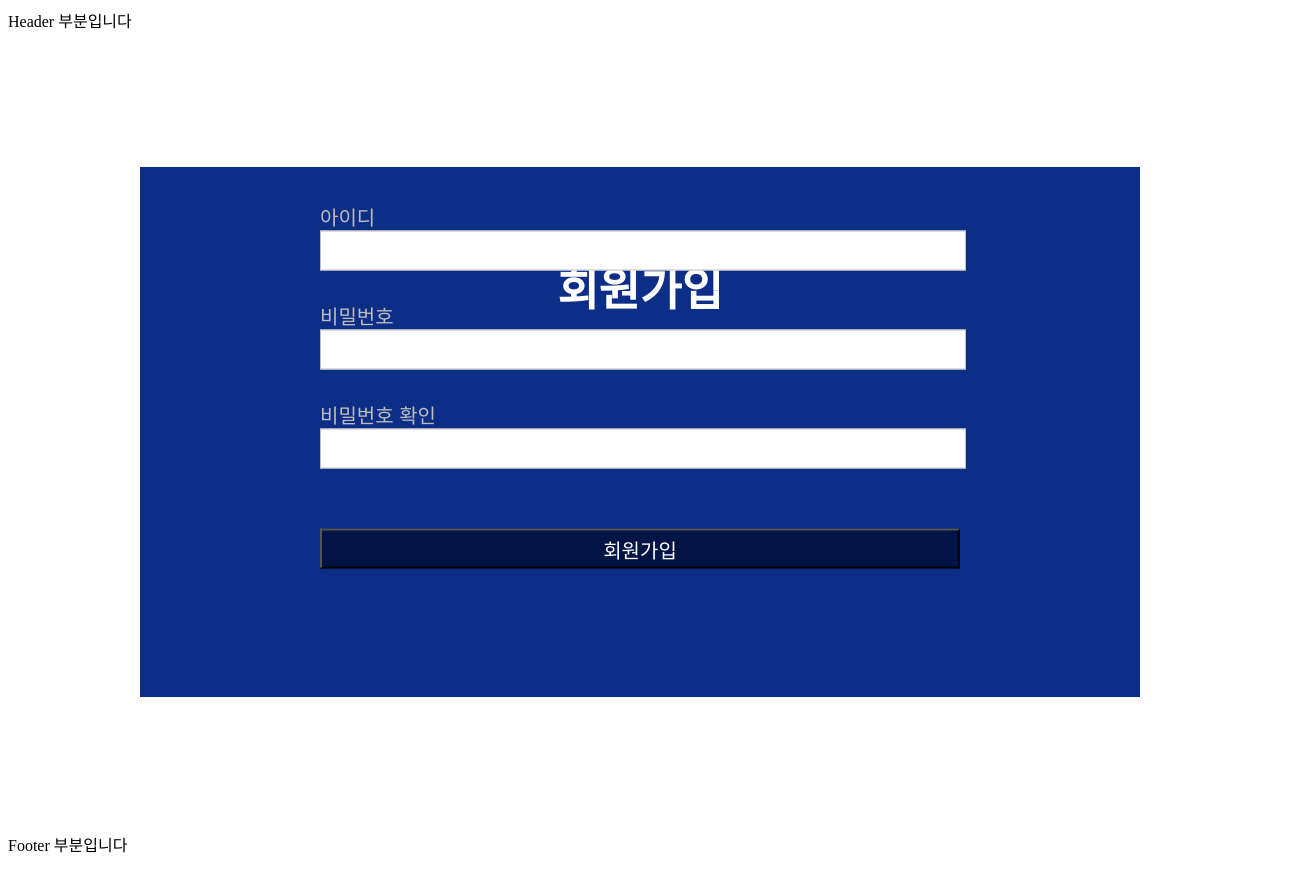
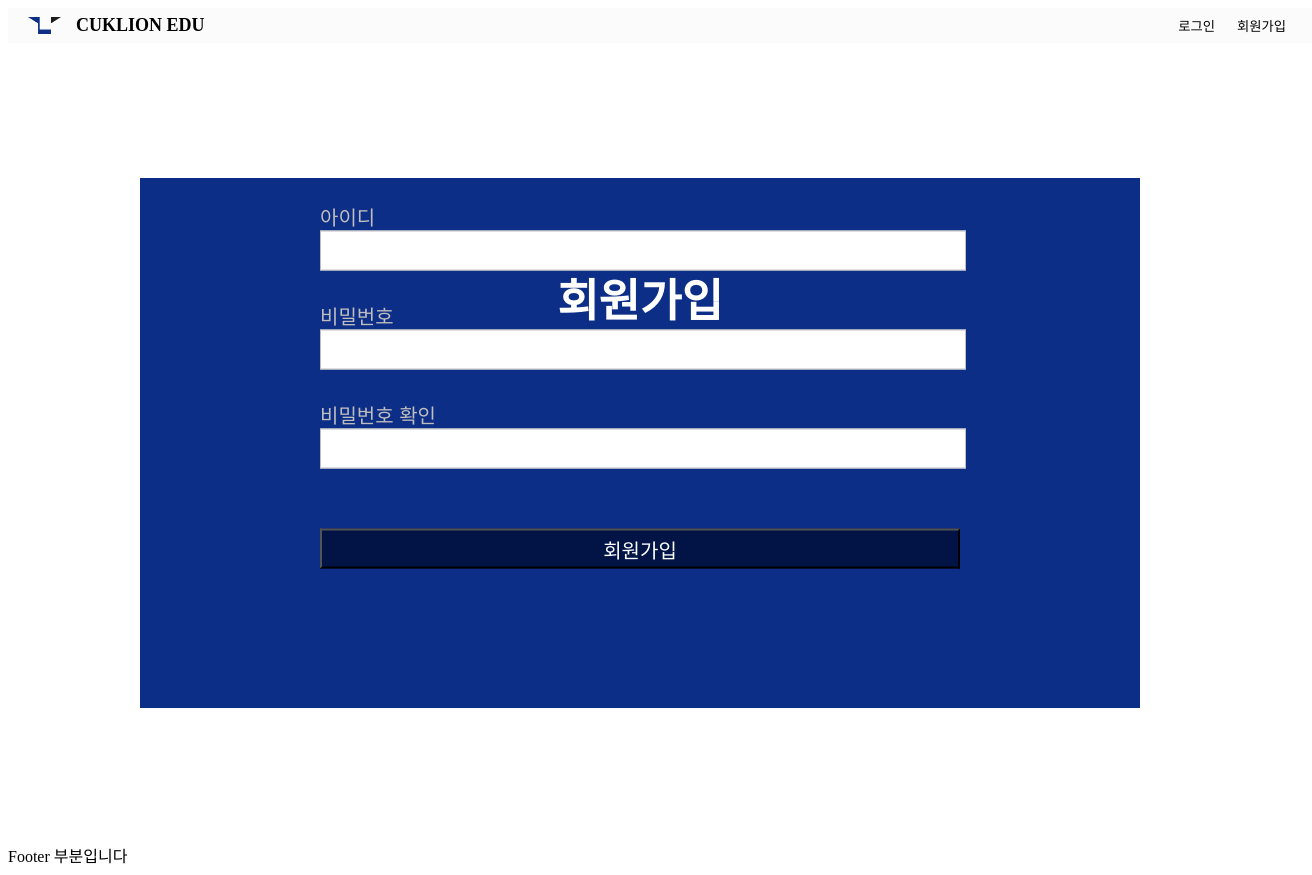
Before and after one commit to CUK-LikeLion-Common/Evaluation-Lecture-team10, a React (Create React App) app: page /register in a window 1280 px wide. Shown: the whole page, 1312 px wide, since content can reach past the window. Built offline with nearby package versions, Linux system fonts and the light colour scheme.

Commit message:
style: header UI 구현 #15

```diff
--- a/src/shared/Header.jsx
+++ b/src/shared/Header.jsx
@@ -1,5 +1,62 @@
+import { useNavigate } from "react-router-dom";
+import styled from "styled-components";
+import symbol from "../img/symbol.png";
+
 const Header = () => {
-  return <div>Header 부분입니다</div>;
+  const navigate = useNavigate();
+
+  return (
+    <Wrapper>
+      <Logo onClick={() => navigate("/")}>
+        <LogoImg src={symbol} />
+        <LogoTxt>CUKLION EDU</LogoTxt>
+      </Logo>
+
+      <ButtonWrapper>
+        <Button onClick={() => navigate("/login")}>로그인</Button>
+        <Button onClick={() => navigate("/register")}>회원가입</Button>
+      </ButtonWrapper>
+    </Wrapper>
+  );
 };
 
+const Wrapper = styled.header`
+  background-color: #fcfbfb;
+  //border: 1px solid black;
+  width: 100%;
+  height: 35px;
+  display: flex;
+  align-items: center;
+  padding: 0 20px;
+`;
+
+const Logo = styled.div`
+  display: flex;
+  align-items: center;
+  border: none;
+  background-color: transparent;
+  padding: 0;
+  margin-right: auto;
+  cursor: pointer;
+`;
+
+const LogoImg = styled.img`
+  width: 33px;
+  margin-right: 15px;
+`;
+
+const LogoTxt = styled.div`
+  font-size: 18px;
+  font-weight: 600;
+`;
+
+const ButtonWrapper = styled.div`
+  margin-left: auto;
+`;
+
+const Button = styled.button`
+  border: none;
+  background-color: transparent;
+  margin-left: 10px;
+`;
 export default Header;
```
